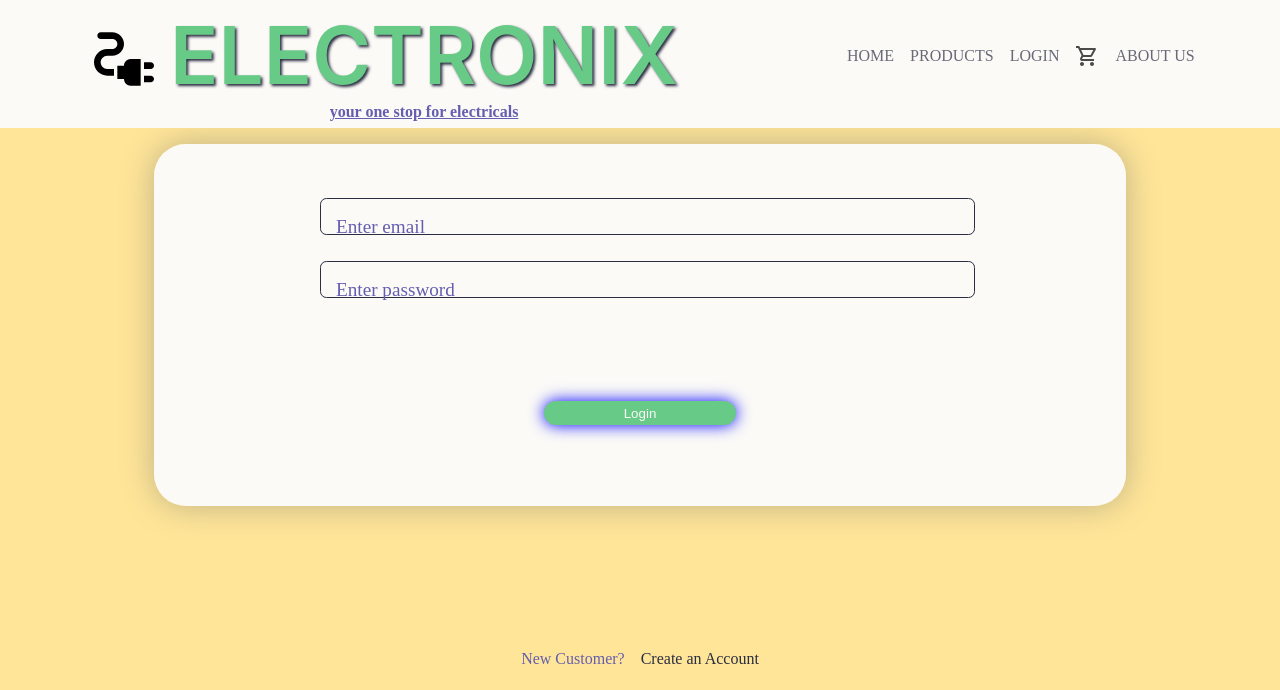
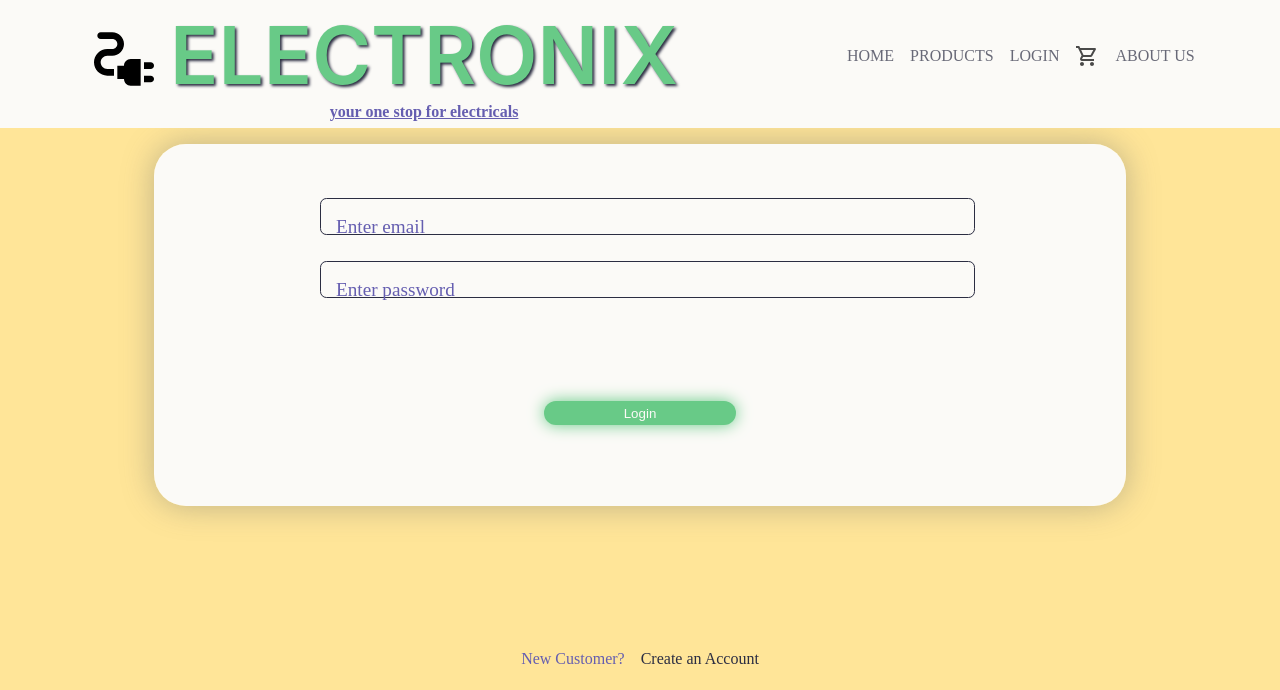
Before and after one commit to vjkaal/electronix, a PHP site: page /login.php in a window 1280 px wide, with the pointer over the restyled element. Shown: the top 690 px of the page. Run offline with PHP 8.4, Linux system fonts and the light colour scheme; data that the repository does not hold is empty.

Commit message:
changed shadow color for hover in login page

```diff
--- a/css/login.css
+++ b/css/login.css
@@ -122,8 +122,8 @@ fieldset:not(#main){
 }
 
 input#submit:hover{
-    transition: 1s ease;
-    box-shadow: 0px 0px 1rem blue;
+    transition: 500ms ease;
+    box-shadow: 0px 0px 1rem var(--color-secondary);
 }
 
 
```
